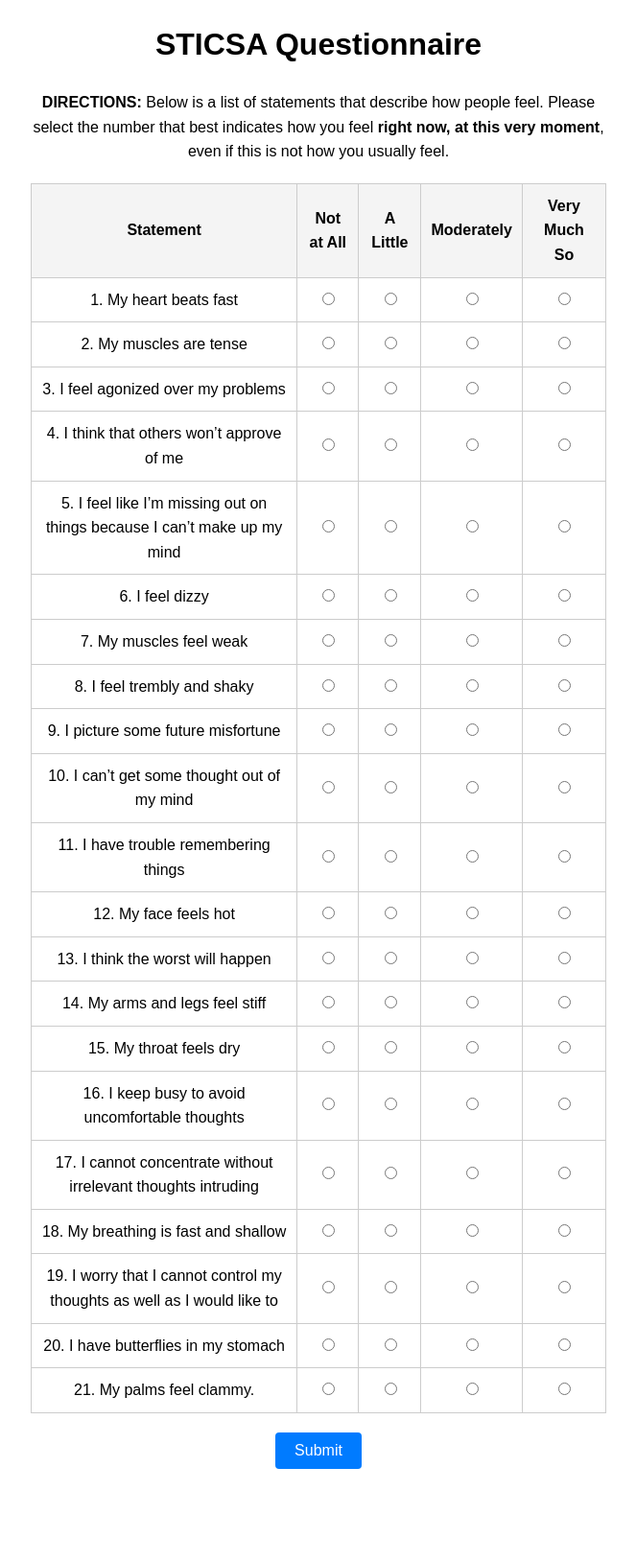
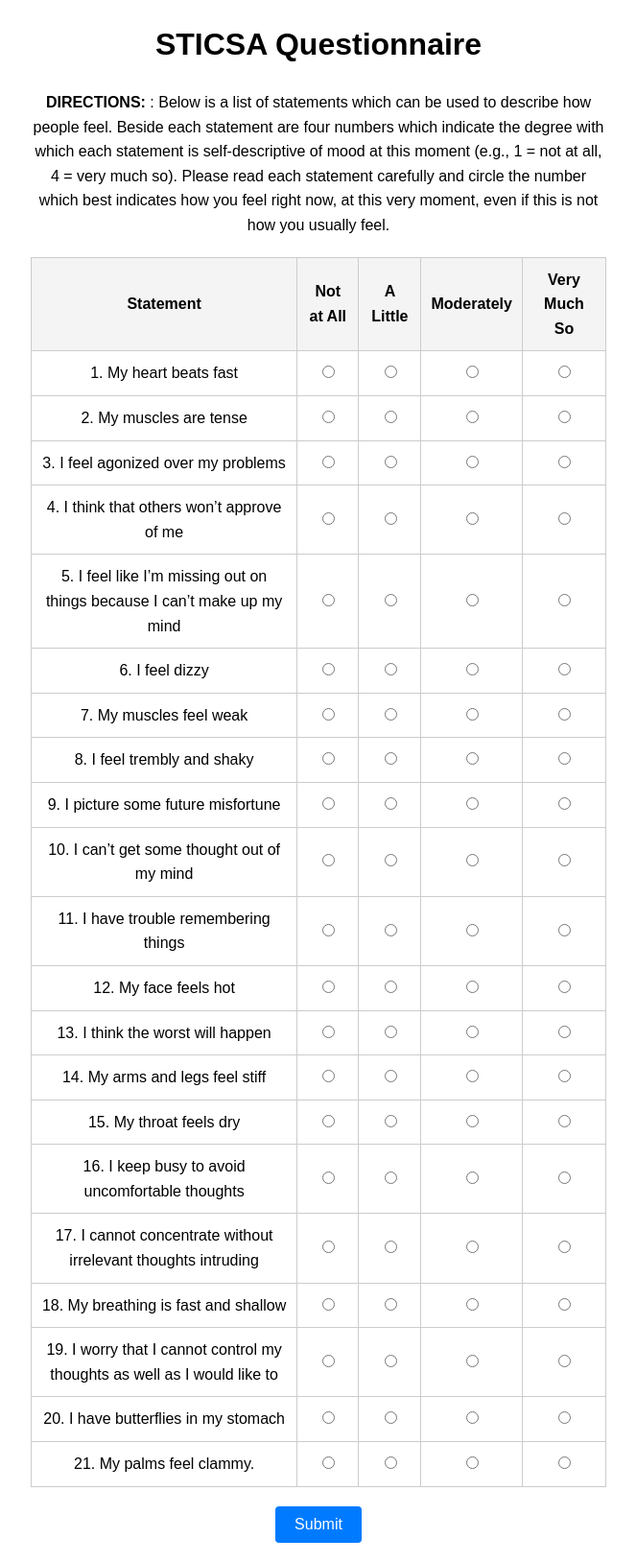
Before and after one commit to the-wise-lab/SODA-prescreen, a Jekyll site: the page sticsa_full.html, which Jekyll copies as it is, in a window 1280 px wide. Shown: the whole page at 96% size, without its empty margins (308-971 px from the left). Built offline with Jekyll 4.4.1, drawn with Linux system fonts in a browser that asks for light colours; before the commit the page ends 1551 px from its top, so only the background shows below that.

Commit message:
Update sticsa_full.html
update directions

```diff
--- a/sticsa_full.html
+++ b/sticsa_full.html
@@ -46,7 +46,10 @@
 <body>
     <div class="container">
         <h1>STICSA Questionnaire</h1>
-        <p><strong>DIRECTIONS:</strong> Below is a list of statements that describe how people feel. Please select the number that best indicates how you feel <strong>right now, at this very moment</strong>, even if this is not how you usually feel.</p>
+        <p><strong>DIRECTIONS:</strong> : Below is a list of statements which can be used to describe how people feel. Beside each statement are
+four numbers which indicate the degree with which each statement is self-descriptive of mood at this moment (e.g., 1 =
+not at all, 4 = very much so). Please read each statement carefully and circle the number which best indicates how you
+feel right now, at this very moment, even if this is not how you usually feel.</p>
 
         <form id="sticsa-form">
             <table>
```
